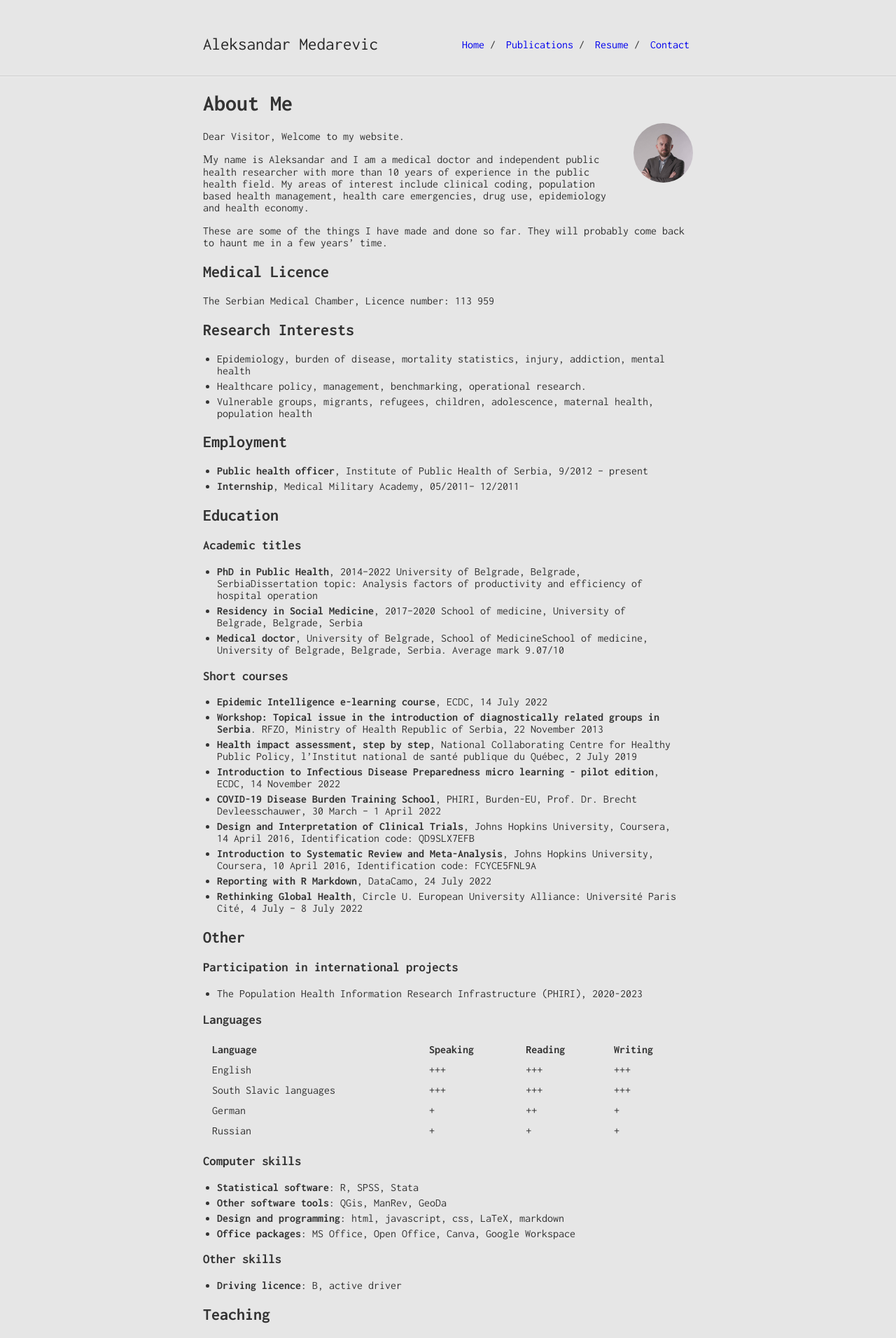
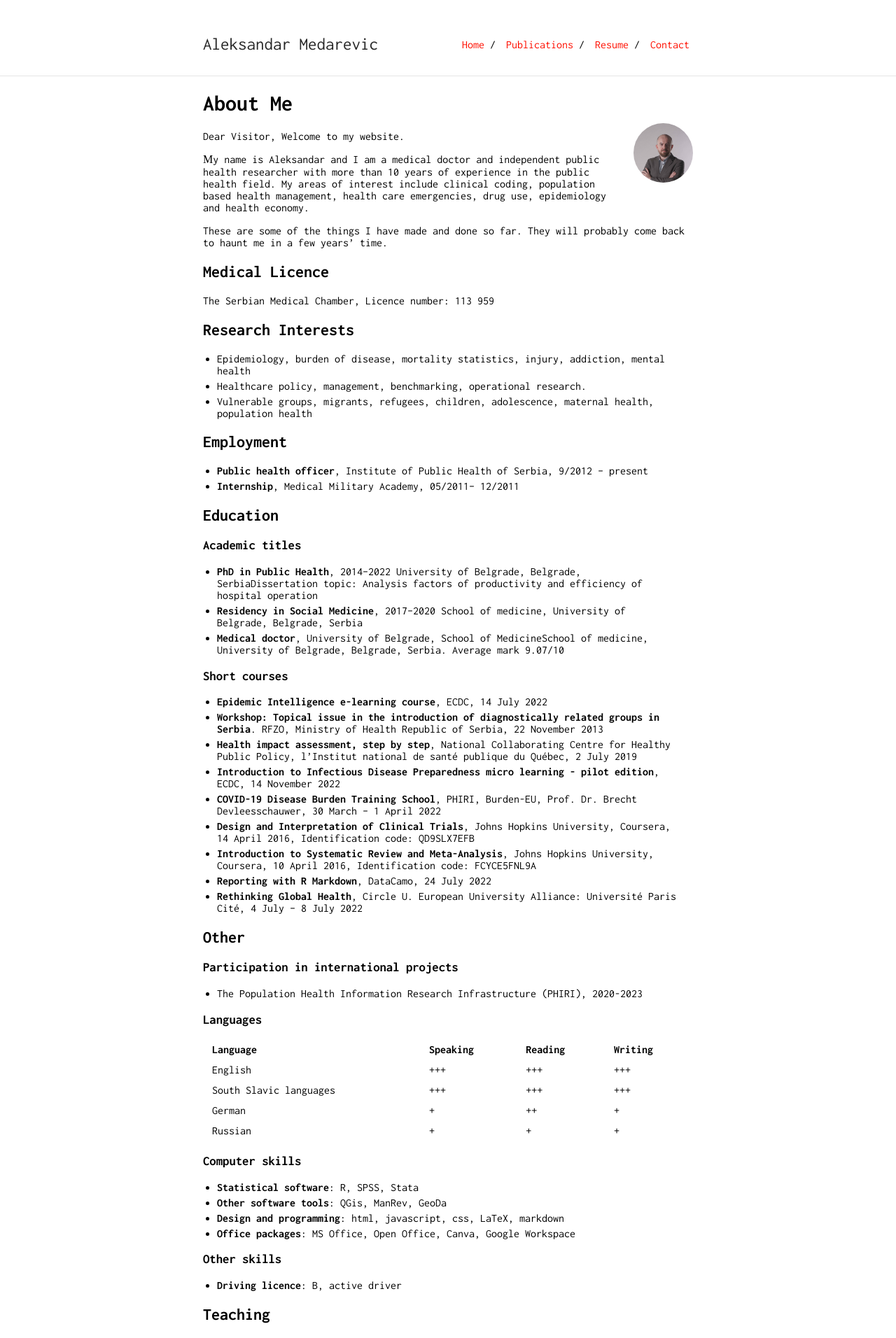
Before and after one commit to AleksandarMedarevic/personal_web_site, a Jekyll site: the page built from index.md, in a window 1280 px wide. Shown: the top 1912 px of the page at 70% size. Built offline with Jekyll 4.4.1, drawn with Linux system fonts in a browser that asks for light colours; comment, search, counter and statistics services are not loaded; our own code applies the rules of GitHub Pages for plain Markdown files.

```diff
--- a/_sass/_style.scss
+++ b/_sass/_style.scss
@@ -10,15 +10,13 @@
   padding: 0;
 }
 body {
-    background-color: var(--main-background-color);
-    color: var(--main-text-color);
-    margin: 0;
-    font-family: "Inconsolata";
-    height: 100%;
+  margin: 0;
+  font-family: "Inconsolata";
+  height: 100%;
 }
 a {
   text-decoration: none;
-  color: --link-color;
+  color: $accent;
 }
 a:hover {
   text-decoration: underline;
--- a/_sass/tables.scss
+++ b/_sass/tables.scss
@@ -5,7 +5,7 @@
   padding: 0;
 }
 table tr {
-  background-color: --main-background-color;
+  background-color: white;
   margin: 0;
   padding: 0;
 }
--- a/css/main.scss
+++ b/css/main.scss
@@ -1,30 +1,3 @@
 ---
 ---
 @import "style";
-
-html, html[data-theme="light"] {
-	--link-color: rgb(0, 112, 201);
-  --main-background-color: hsl(0, 0%, 90%);
-  --main-text-color: hsl(0, 0%, 20%);
-}
-
-html[data-theme="dark"] {
-  --link-color: rgb( 100, 210, 255);
-  --main-background-color: hsl(0, 0%, 20%);
-  --main-text-color: hsl(0, 0%, 85%);
-}
-
-
-@media (prefers-color-scheme: dark) {
-    html, html[data-theme="dark"] {
-      --link-color: rgb( 100, 210, 255);
-    	--main-background-color: hsl(0, 0%, 20%);
-    	--main-text-color: hsl(0, 0%, 85%);
-    }
-
-    html[data-theme="light"] {
-		  --link-color: rgb(0, 112, 201);
-    	--main-background-color: hsl(0, 0%, 90%);
-  	 --main-text-color: hsl(0, 0%, 20%);
-  }
-}
```
